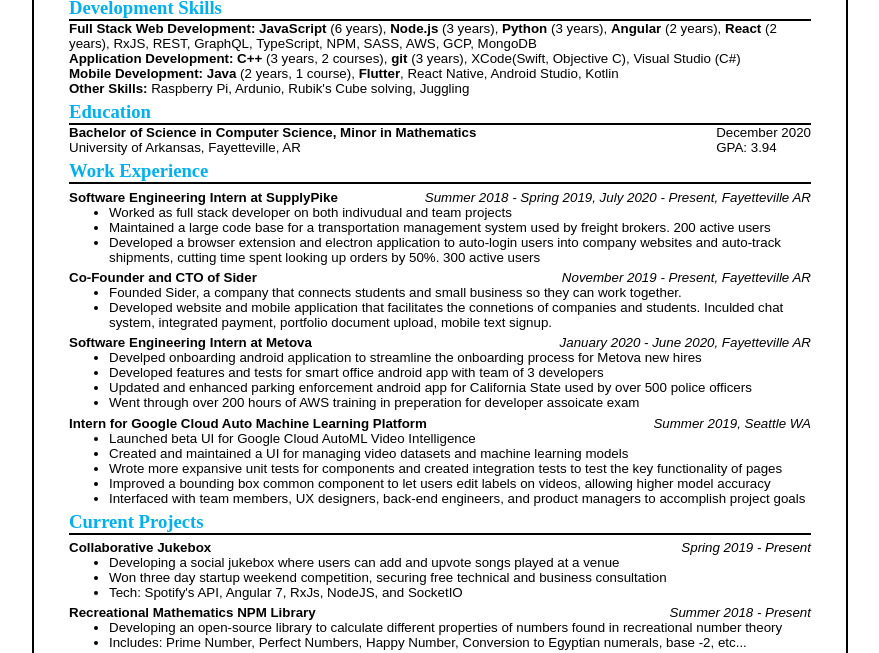
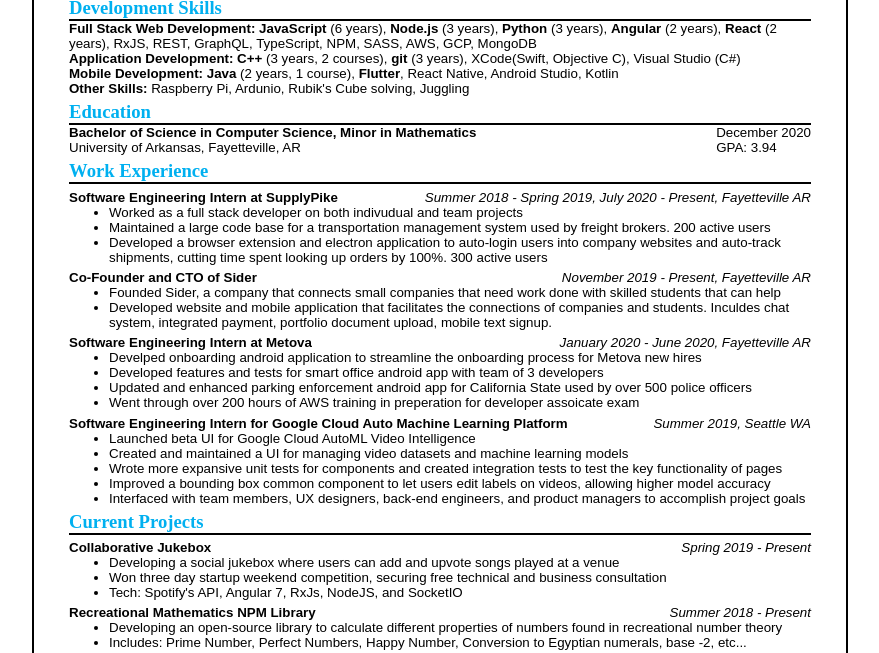
Before and after one commit to tylerthecoder/resume, a plain HTML site: page public/index.html in a window 1280 px wide. Shown: the part 103-756 px from the top of the page, without its empty margins (200-1079 px from the left). Drawn offline with Linux system fonts and the light colour scheme.

Commit message:
Fixing spelling and grammar errors

```diff
--- a/public/index.html
+++ b/public/index.html
@@ -56,14 +56,14 @@
     </div>
     <ul>
       <li>
-        Worked as full stack developer on both indivudual and team projects
+        Worked as a full stack developer on both indivudual and team projects
       </li>
       <li>
         Maintained a large code base for a transportation management system used by freight brokers. 200 active users
       </li>
       <li>
         Developed a browser extension and electron application to auto-login users into company
-        websites and auto-track shipments, cutting time spent looking up orders by 50%. 300 active users
+        websites and auto-track shipments, cutting time spent looking up orders by 100%. 300 active users
       </li>
     </ul>
 
@@ -73,11 +73,11 @@
     </div>
     <ul>
       <li>
-        Founded Sider, a company that connects students and small business so they can work together.
+        Founded Sider, a company that connects small companies that need work done with skilled students that can help
       </li>
       <li>
-        Developed website and mobile application that facilitates the connetions of companies and students.
-        Inculded chat system, integrated payment, portfolio document upload, mobile text signup.
+        Developed website and mobile application that facilitates the connections of companies and students.
+        Inculdes chat system, integrated payment, portfolio document upload, mobile text signup.
       </li>
     </ul>
 
@@ -101,7 +101,7 @@
     </ul>
 
     <div class="title-row">
-      <b>Intern for Google Cloud Auto Machine Learning Platform</b>
+      <b>Software Engineering Intern for Google Cloud Auto Machine Learning Platform</b>
       <i>Summer 2019, Seattle WA</i>
     </div>
     <ul>
@@ -164,13 +164,12 @@
     </div>
     <ul>
       <li>
-        Creating 3D navigatiagle and manipulatable multiplayer world that resembles the game MineCraft.
+        Creating 3D navigatiagle and manipulatable multiplayer world that resembles the game MineCraft
       </li>
       <li>
         Tech: WebGL, Typescript, WebSockets, WebPack
       </li>
     </ul>
-
   </section>
 
   <section>
```
